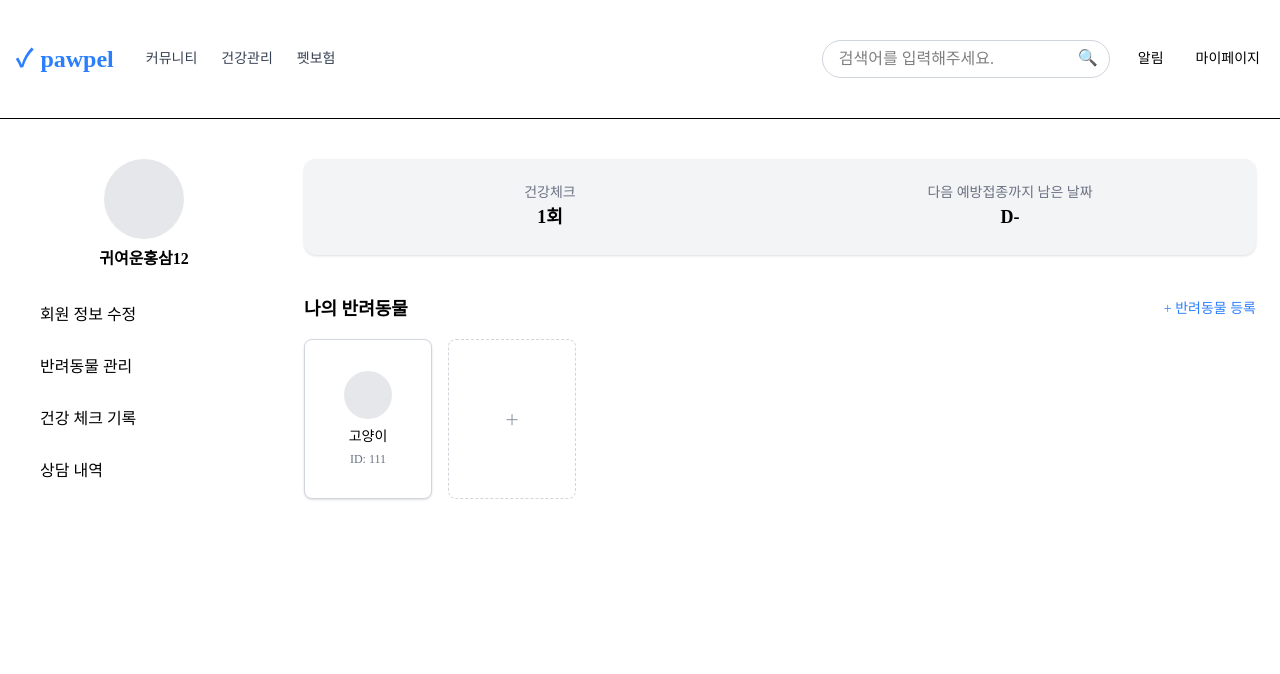
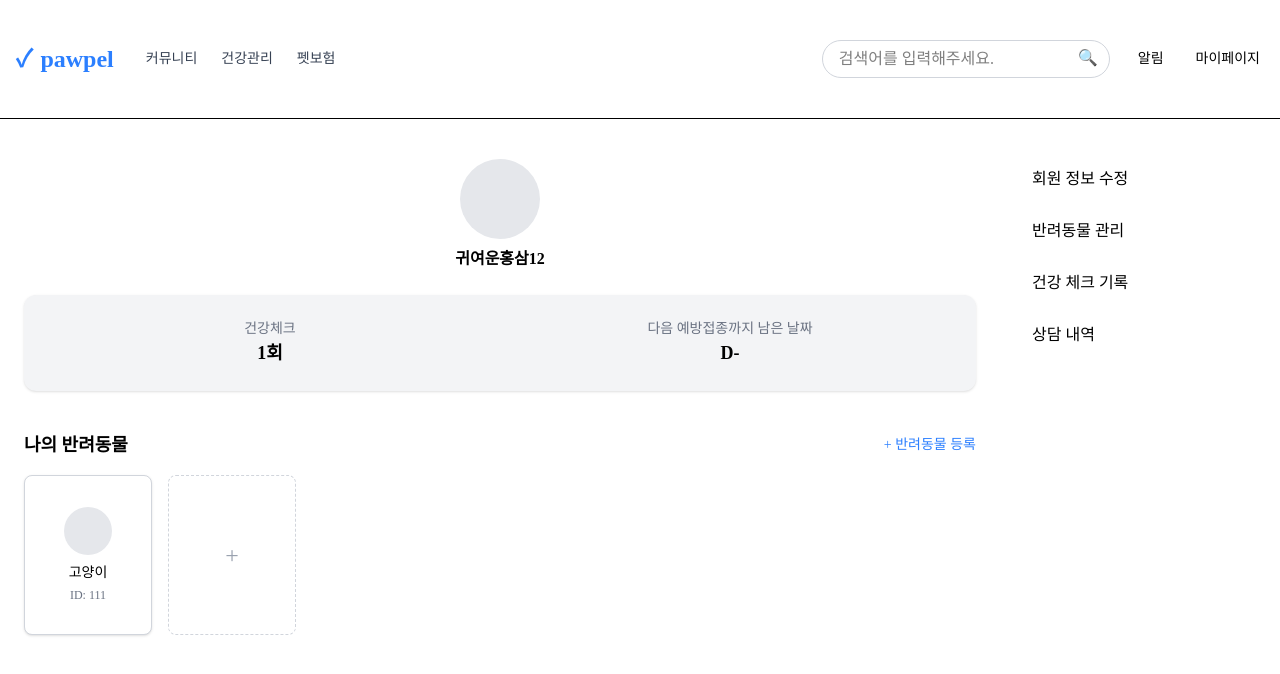
Before and after one commit to Songyonggeun/pawpelfront, a Next.js app: page /myPage in a window 1280 px wide. Shown: the top 674 px of the page. Built offline with nearby package versions, Linux system fonts and the light colour scheme; a web font is replaced by a local one.

Commit message:
ㅇㅇ
ㅇㅇ

```diff
--- a/app/(application)/myPage/page.jsx
+++ b/app/(application)/myPage/page.jsx
@@ -19,27 +19,14 @@ const MyPage = () => {
 
   return (
     <div className="flex max-w-7xl mx-auto py-10 px-6 gap-10">
-      {/* Sidebar 메뉴 */}
-      <aside className="w-60">
-        <div className="mb-6">
-          <div className="w-20 h-20 bg-gray-200 rounded-full mx-auto mb-2" />
+      {/* Main Content */}
+      <main className="flex-1">
+        {/* 프로필 카드 */}
+        <div className="w-full flex flex-col items-center mb-6">
+          <div className="w-20 h-20 bg-gray-200 rounded-full mb-2" />
           <div className="text-center font-semibold">{userInfo.username}</div>
         </div>
-        <nav>
-          <ul className="space-y-3">
-            {menuItems.map((item, idx) => (
-              <li key={idx}>
-                <button className="w-full text-left px-4 py-2 rounded-lg hover:bg-gray-100 transition">
-                  {item.title}
-                </button>
-              </li>
-            ))}
-          </ul>
-        </nav>
-      </aside>
 
-      {/* Main Content */}
-      <main className="flex-1">
         {/* 요약 카드 */}
         <div className="bg-gray-100 p-6 rounded-xl grid grid-cols-2 text-center gap-4 shadow-sm mb-10">
           <div>
@@ -76,6 +63,21 @@ const MyPage = () => {
           </div>
         </section>
       </main>
+
+      {/* Sidebar 메뉴 */}
+      <aside className="w-60 flex flex-col">
+        <nav>
+          <ul className="space-y-3">
+            {menuItems.map((item, idx) => (
+              <li key={idx}>
+                <button className="w-full text-left px-4 py-2 rounded-lg hover:bg-gray-100 transition">
+                  {item.title}
+                </button>
+              </li>
+            ))}
+          </ul>
+        </nav>
+      </aside>
     </div>
   );
 };
```
